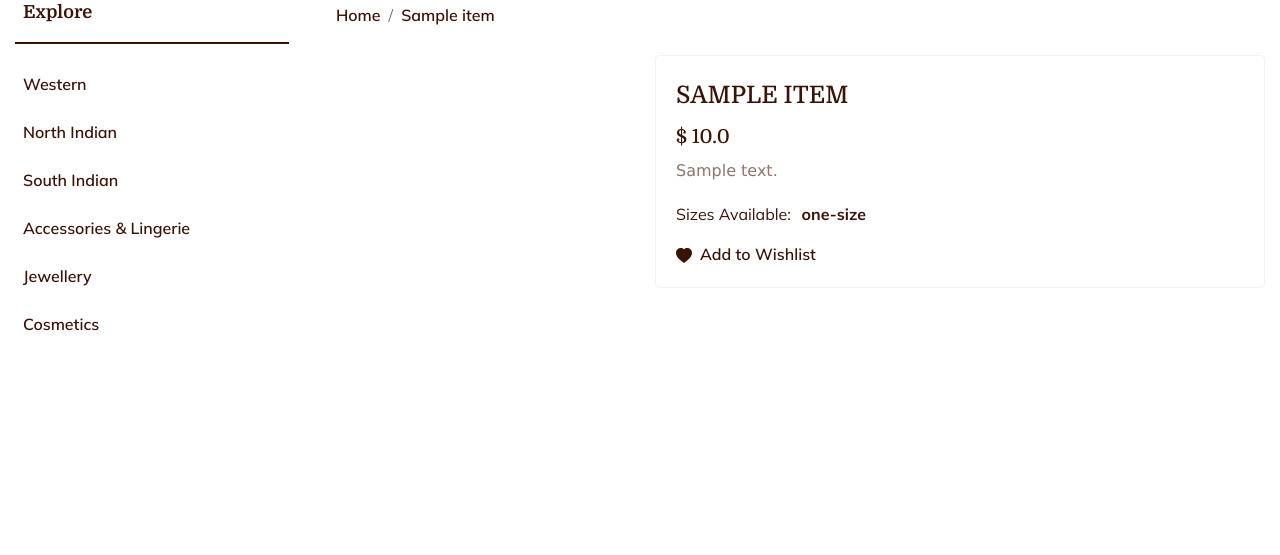
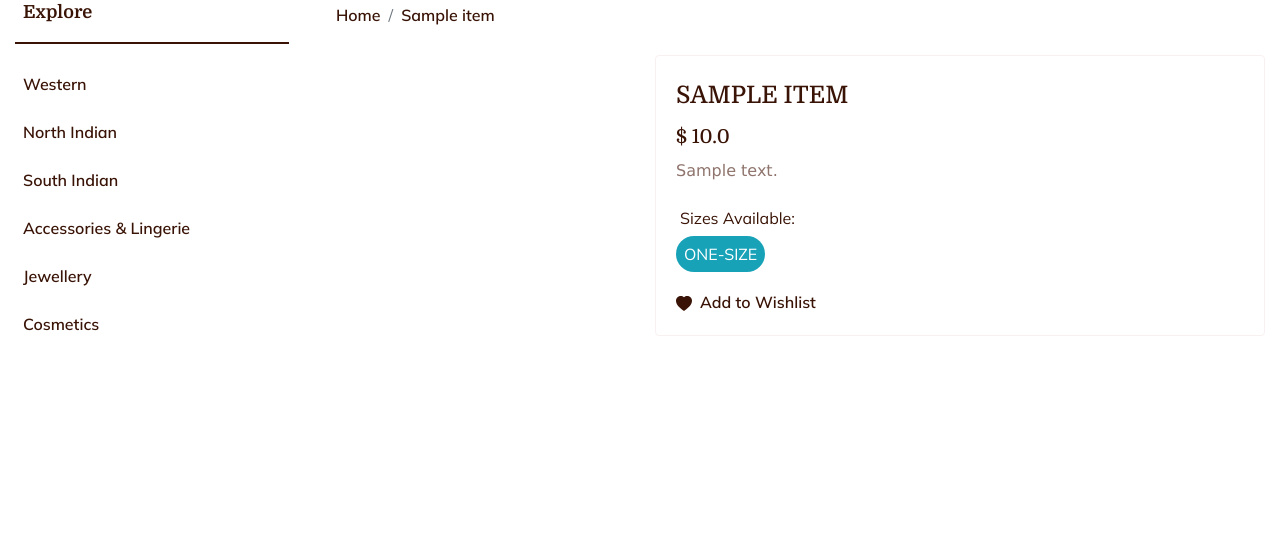
Before and after one commit to marymathews/bridal-boutique, a Flask app: page /showProductDetails/1 in a window 1280 px wide. Shown: the part 127-682 px from the top of the page. Run offline with Flask 2, Linux system fonts and the light colour scheme; tables that the repository leaves empty hold one stand-in row (values such as "Sample post").

Commit message:
added out of stock on product details page

```diff
--- a/templates/product-details.html
+++ b/templates/product-details.html
@@ -145,14 +145,17 @@
                                     <h3>&#36; {{ data[0]["price"] }}</h3>
                                     <p class="card-text">{{ data[0]["item_description"] }}</p>
                                     <div class="size-container">
-                                        <span class="card-text">Sizes Available: </span>
+                                        <div class="card-text p-1 my-2">Sizes Available: </div>
                                         {% for item_size in sizes %}
                                             {% if item_size["quantity"] > 0 %}
-                                                <span class="badge size">{{ item_size["size"] }}</span>
+                                                <span class="badge-info size badge-pill p-2 text-uppercase">{{ item_size["size"] }}</span>
+                                            {% endif %}
+                                            {% if item_size["quantity"] == 0 %}
+                                                <span class="badge-secondary size badge-pill p-2 text-uppercase"><s>{{ item_size["size"] }}</s></span>
                                             {% endif %}
                                         {% endfor %}
                                     </div>
-                                    <div class="mr-1 mt-3 text-left">
+                                    <div class="mr-1 mt-4 text-left">
                                         <svg xmlns="http://www.w3.org/2000/svg" width="16" height="16" fill="#391306" class="bi bi-heart-fill" viewBox="0 0 16 16">
                                             <path fill-rule="evenodd" d="M8 1.314C12.438-3.248 23.534 4.735 8 15-7.534 4.736 3.562-3.248 8 1.314z"/>
                                         </svg>
```
